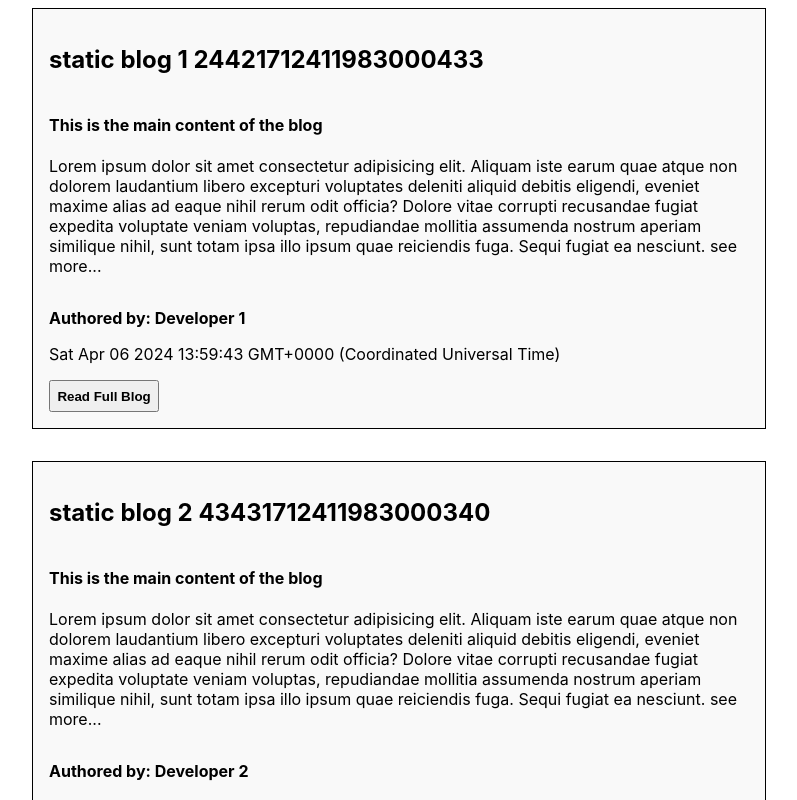
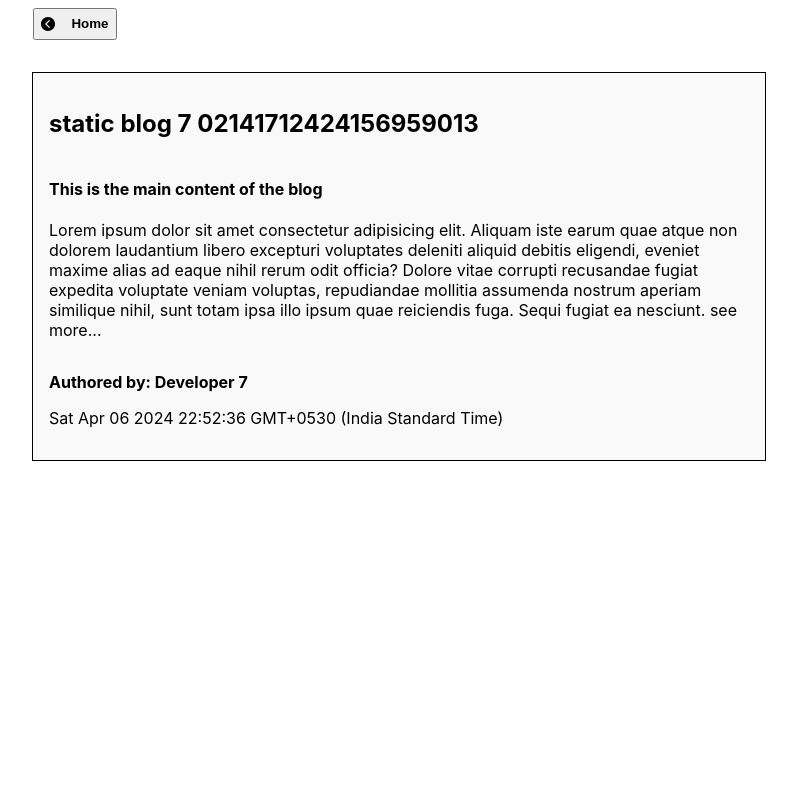
Before and after one commit to pankaj485/static-blog-angular, an Angular app: page /blog/02141712424156959013 in a window 1280 px wide. Shown: the top 800 px of the page, without its empty margins (241-1038 px from the left). Built offline with nearby package versions, Linux system fonts and the light colour scheme.

Commit message:
add individual blogs routing

```diff
--- a/src/app/app.component.ts
+++ b/src/app/app.component.ts
@@ -2,11 +2,12 @@ import { Component } from '@angular/core';
 import { CommonModule } from '@angular/common';
 import { RouterOutlet } from '@angular/router';
 import { BlogsComponent } from './blogs/blogs.component';
+import { SingleBlogComponent } from './single-blog/single-blog.component';
 
 @Component({
   selector: 'app-root',
   standalone: true,
-  imports: [CommonModule, RouterOutlet, BlogsComponent],
+  imports: [CommonModule, RouterOutlet, BlogsComponent, SingleBlogComponent],
   templateUrl: './app.component.html',
   styleUrl: './app.component.css',
 })
--- a/src/app/app.routes.ts
+++ b/src/app/app.routes.ts
@@ -1,9 +1,10 @@
 import { Routes } from '@angular/router';
 import { BlogsComponent } from './blogs/blogs.component';
+import { SingleBlogComponent } from './single-blog/single-blog.component';
 
 export const routes: Routes = [
   { path: 'blogs', component: BlogsComponent },
-  { path: 'blog/:id', component: BlogsComponent },
+  { path: 'blog/:id', component: SingleBlogComponent },
   { path: '', pathMatch: 'full', redirectTo: 'blogs' },
   { path: '**', redirectTo: 'blogs' },
 ];
--- a/src/app/blogs/blogs.component.html
+++ b/src/app/blogs/blogs.component.html
@@ -36,7 +36,8 @@
     <div>
       <button style="padding: 0.4rem">
         <a
-          [routerLink]="blog.id"
+          [routerLink]="'/blog/' + blog.id"
+          (click)="openBlog(blog.id)"
           style="
             text-decoration: none;
             color: inherit;
--- a/src/app/blogs/blogs.component.ts
+++ b/src/app/blogs/blogs.component.ts
@@ -1,7 +1,8 @@
 import { Component, OnInit } from '@angular/core';
 import { BlogItem } from '../types/blog.types';
 import { CommonModule } from '@angular/common';
-import { RouterModule } from '@angular/router';
+import { Router, RouterModule } from '@angular/router';
+import { blogData } from '../database/blogs.db';
 
 @Component({
   selector: 'app-blogs',
@@ -21,36 +22,21 @@ export class BlogsComponent {
     id: String(Date.now()),
   };
 
-  blogPosts: BlogItem[] = [];
+  blogPosts = blogData;
 
-  generateBlogId() {
-    let prefix = '';
-    let suffix = '';
-    for (let i = 0; i < 4; i++) {
-      prefix += Math.floor(Math.random() * 5);
-    }
-    for (let i = 0; i < 3; i++) {
-      suffix += Math.floor(Math.random() * 5);
-    }
-    return `${prefix}${Date.now()}${suffix}`;
+  constructor(private router: Router) {}
+
+  openBlog(blogId: string) {
+    this.router.navigateByUrl(`blog/${blogId}`);
+    // Copy the text inside the text field
+    navigator.clipboard.writeText(JSON.stringify(this.blogPosts));
   }
 
-  createData() {
-    for (let i = 0; i < 10; i++) {
-      const title = `${this.sampleblog['title']} ${i + 1}`;
-      const author = `${this.sampleblog['author']} ${i + 1}`;
-      const id = this.generateBlogId();
-      const publishedDate = String(new Date(Date.now()));
-
-      const blogData = Object.assign(
-        {},
-        { ...this.sampleblog, ...{ title, author, id, publishedDate } }
-      );
-      this.blogPosts.push(blogData);
-    }
+  public getBlogs() {
+    return this.blogPosts;
   }
 
   ngOnInit() {
-    this.createData();
+    // this.createData();
   }
 }
--- /dev/null
+++ b/src/app/database/blogs.db.ts
@@ -0,0 +1,96 @@
+import { BlogItem } from '../types/blog.types';
+
+const blogData: BlogItem[] = [
+  {
+    title: 'static blog 1',
+    author: 'Developer 1',
+    description: 'This is the main content of the blog',
+    content:
+      'Lorem ipsum dolor sit amet consectetur adipisicing elit. Aliquam iste earum quae atque non dolorem laudantium libero excepturi voluptates deleniti aliquid debitis eligendi, eveniet maxime alias ad eaque nihil rerum odit officia? Dolore vitae corrupti recusandae fugiat expedita voluptate veniam voluptas, repudiandae mollitia assumenda nostrum aperiam similique nihil, sunt totam ipsa illo ipsum quae reiciendis fuga. Sequi fugiat ea nesciunt.',
+    publishedDate: 'Sat Apr 06 2024 22:52:36 GMT+0530 (India Standard Time)',
+    id: '13101712424156959113',
+  },
+  {
+    title: 'static blog 2',
+    author: 'Developer 2',
+    description: 'This is the main content of the blog',
+    content:
+      'Lorem ipsum dolor sit amet consectetur adipisicing elit. Aliquam iste earum quae atque non dolorem laudantium libero excepturi voluptates deleniti aliquid debitis eligendi, eveniet maxime alias ad eaque nihil rerum odit officia? Dolore vitae corrupti recusandae fugiat expedita voluptate veniam voluptas, repudiandae mollitia assumenda nostrum aperiam similique nihil, sunt totam ipsa illo ipsum quae reiciendis fuga. Sequi fugiat ea nesciunt.',
+    publishedDate: 'Sat Apr 06 2024 22:52:36 GMT+0530 (India Standard Time)',
+    id: '42041712424156959212',
+  },
+  {
+    title: 'static blog 3',
+    author: 'Developer 3',
+    description: 'This is the main content of the blog',
+    content:
+      'Lorem ipsum dolor sit amet consectetur adipisicing elit. Aliquam iste earum quae atque non dolorem laudantium libero excepturi voluptates deleniti aliquid debitis eligendi, eveniet maxime alias ad eaque nihil rerum odit officia? Dolore vitae corrupti recusandae fugiat expedita voluptate veniam voluptas, repudiandae mollitia assumenda nostrum aperiam similique nihil, sunt totam ipsa illo ipsum quae reiciendis fuga. Sequi fugiat ea nesciunt.',
+    publishedDate: 'Sat Apr 06 2024 22:52:36 GMT+0530 (India Standard Time)',
+    id: '32241712424156959214',
+  },
+  {
+    title: 'static blog 4',
+    author: 'Developer 4',
+    description: 'This is the main content of the blog',
+    content:
+      'Lorem ipsum dolor sit amet consectetur adipisicing elit. Aliquam iste earum quae atque non dolorem laudantium libero excepturi voluptates deleniti aliquid debitis eligendi, eveniet maxime alias ad eaque nihil rerum odit officia? Dolore vitae corrupti recusandae fugiat expedita voluptate veniam voluptas, repudiandae mollitia assumenda nostrum aperiam similique nihil, sunt totam ipsa illo ipsum quae reiciendis fuga. Sequi fugiat ea nesciunt.',
+    publishedDate: 'Sat Apr 06 2024 22:52:36 GMT+0530 (India Standard Time)',
+    id: '14321712424156959344',
+  },
+  {
+    title: 'static blog 5',
+    author: 'Developer 5',
+    description: 'This is the main content of the blog',
+    content:
+      'Lorem ipsum dolor sit amet consectetur adipisicing elit. Aliquam iste earum quae atque non dolorem laudantium libero excepturi voluptates deleniti aliquid debitis eligendi, eveniet maxime alias ad eaque nihil rerum odit officia? Dolore vitae corrupti recusandae fugiat expedita voluptate veniam voluptas, repudiandae mollitia assumenda nostrum aperiam similique nihil, sunt totam ipsa illo ipsum quae reiciendis fuga. Sequi fugiat ea nesciunt.',
+    publishedDate: 'Sat Apr 06 2024 22:52:36 GMT+0530 (India Standard Time)',
+    id: '43131712424156959114',
+  },
+  {
+    title: 'static blog 6',
+    author: 'Developer 6',
+    description: 'This is the main content of the blog',
+    content:
+      'Lorem ipsum dolor sit amet consectetur adipisicing elit. Aliquam iste earum quae atque non dolorem laudantium libero excepturi voluptates deleniti aliquid debitis eligendi, eveniet maxime alias ad eaque nihil rerum odit officia? Dolore vitae corrupti recusandae fugiat expedita voluptate veniam voluptas, repudiandae mollitia assumenda nostrum aperiam similique nihil, sunt totam ipsa illo ipsum quae reiciendis fuga. Sequi fugiat ea nesciunt.',
+    publishedDate: 'Sat Apr 06 2024 22:52:36 GMT+0530 (India Standard Time)',
+    id: '43231712424156959010',
+  },
+  {
+    title: 'static blog 7',
+    author: 'Developer 7',
+    description: 'This is the main content of the blog',
+    content:
+      'Lorem ipsum dolor sit amet consectetur adipisicing elit. Aliquam iste earum quae atque non dolorem laudantium libero excepturi voluptates deleniti aliquid debitis eligendi, eveniet maxime alias ad eaque nihil rerum odit officia? Dolore vitae corrupti recusandae fugiat expedita voluptate veniam voluptas, repudiandae mollitia assumenda nostrum aperiam similique nihil, sunt totam ipsa illo ipsum quae reiciendis fuga. Sequi fugiat ea nesciunt.',
+    publishedDate: 'Sat Apr 06 2024 22:52:36 GMT+0530 (India Standard Time)',
+    id: '02141712424156959013',
+  },
+  {
+    title: 'static blog 8',
+    author: 'Developer 8',
+    description: 'This is the main content of the blog',
+    content:
+      'Lorem ipsum dolor sit amet consectetur adipisicing elit. Aliquam iste earum quae atque non dolorem laudantium libero excepturi voluptates deleniti aliquid debitis eligendi, eveniet maxime alias ad eaque nihil rerum odit officia? Dolore vitae corrupti recusandae fugiat expedita voluptate veniam voluptas, repudiandae mollitia assumenda nostrum aperiam similique nihil, sunt totam ipsa illo ipsum quae reiciendis fuga. Sequi fugiat ea nesciunt.',
+    publishedDate: 'Sat Apr 06 2024 22:52:36 GMT+0530 (India Standard Time)',
+    id: '24021712424156959301',
+  },
+  {
+    title: 'static blog 9',
+    author: 'Developer 9',
+    description: 'This is the main content of the blog',
+    content:
+      'Lorem ipsum dolor sit amet consectetur adipisicing elit. Aliquam iste earum quae atque non dolorem laudantium libero excepturi voluptates deleniti aliquid debitis eligendi, eveniet maxime alias ad eaque nihil rerum odit officia? Dolore vitae corrupti recusandae fugiat expedita voluptate veniam voluptas, repudiandae mollitia assumenda nostrum aperiam similique nihil, sunt totam ipsa illo ipsum quae reiciendis fuga. Sequi fugiat ea nesciunt.',
+    publishedDate: 'Sat Apr 06 2024 22:52:36 GMT+0530 (India Standard Time)',
+    id: '04331712424156959201',
+  },
+  {
+    title: 'static blog 10',
+    author: 'Developer 10',
+    description: 'This is the main content of the blog',
+    content:
+      'Lorem ipsum dolor sit amet consectetur adipisicing elit. Aliquam iste earum quae atque non dolorem laudantium libero excepturi voluptates deleniti aliquid debitis eligendi, eveniet maxime alias ad eaque nihil rerum odit officia? Dolore vitae corrupti recusandae fugiat expedita voluptate veniam voluptas, repudiandae mollitia assumenda nostrum aperiam similique nihil, sunt totam ipsa illo ipsum quae reiciendis fuga. Sequi fugiat ea nesciunt.',
+    publishedDate: 'Sat Apr 06 2024 22:52:36 GMT+0530 (India Standard Time)',
+    id: '40231712424156959132',
+  },
+];
+
+export { blogData };
--- /dev/null
+++ b/src/app/single-blog/single-blog.component.html
@@ -0,0 +1,51 @@
+<div style="max-width: 700px; margin: auto; margin-bottom: 2rem">
+  <button style="padding: 0.4rem; margin-left: -1rem">
+    <a
+      [routerLink]="'/'"
+      style="
+        text-decoration: none;
+        color: inherit;
+        font-weight: 600;
+        font-size: inherit;
+        display: flex;
+        justify-content: center;
+        align-items: center;
+        gap: 1rem;
+      "
+    >
+      <img style="width: 14px" src="{{ leftArrowIcon }}" alt="" />
+      <span> Home </span>
+    </a>
+  </button>
+</div>
+
+<div
+  class="sampleblogcard"
+  style="
+    display: flex;
+    flex-direction: column;
+    max-width: 700px;
+    margin: auto;
+    border: 1px solid black;
+    padding: 1rem;
+    margin-bottom: 2rem;
+    background-color: rgb(249, 249, 249);
+  "
+>
+  <h2>{{ blog.title }} {{ blog.id }}</h2>
+
+  <div>
+    <h4>
+      {{ blog.description }}
+    </h4>
+
+    <p>{{ blog.content }} see more...</p>
+  </div>
+
+  <div>
+    <p>
+      <b> Authored by: {{ blog.author }} </b>
+    </p>
+    <p>{{ blog.publishedDate }}</p>
+  </div>
+</div>
--- /dev/null
+++ b/src/app/single-blog/single-blog.component.ts
@@ -0,0 +1,26 @@
+import { Component } from '@angular/core';
+import { ActivatedRoute, RouterModule } from '@angular/router';
+import { BlogItem } from '../types/blog.types';
+import { blogData } from '../database/blogs.db';
+
+@Component({
+  selector: 'app-single-blog',
+  standalone: true,
+  imports: [RouterModule],
+  templateUrl: './single-blog.component.html',
+  styleUrl: './single-blog.component.css',
+})
+export class SingleBlogComponent {
+  blogId: string | null = null;
+  blogs = blogData;
+  blog!: BlogItem;
+  leftArrowIcon = '../../assets/left-arrow-svgrepo-com.svg';
+
+  constructor(private activeRoute: ActivatedRoute) {
+    this.activeRoute.params.subscribe((res: any) => {
+      this.blogId = res.id;
+      this.blog = this.blogs.filter((blog) => blog.id === this.blogId)[0];
+      console.log('valid blog: ', this.blog);
+    });
+  }
+}
```
Also changed, not shown: src/app/single-blog/single-blog.component.css (added), src/assets/left-arrow-svgrepo-com.svg (added), 1 other file (tests, documents, lock files or other folders).
